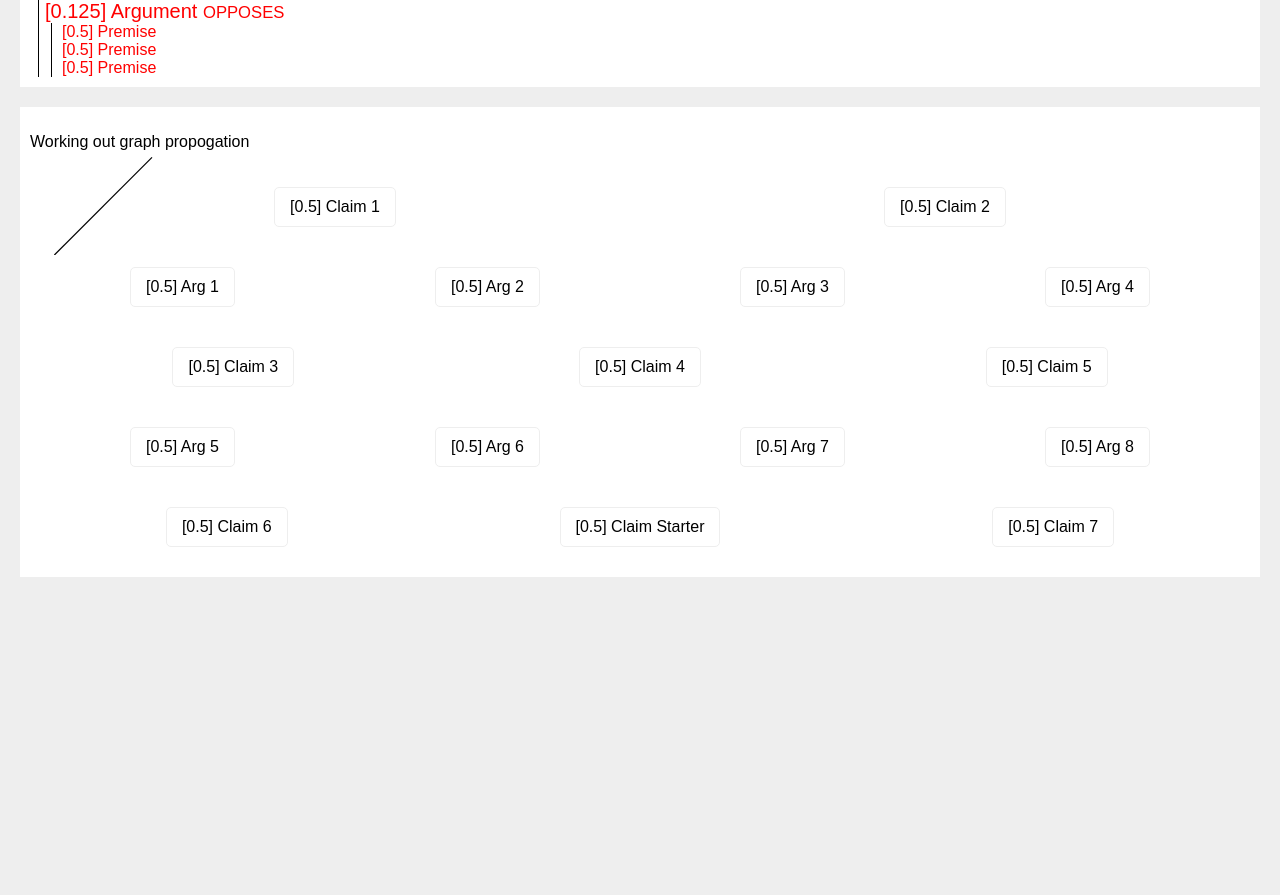
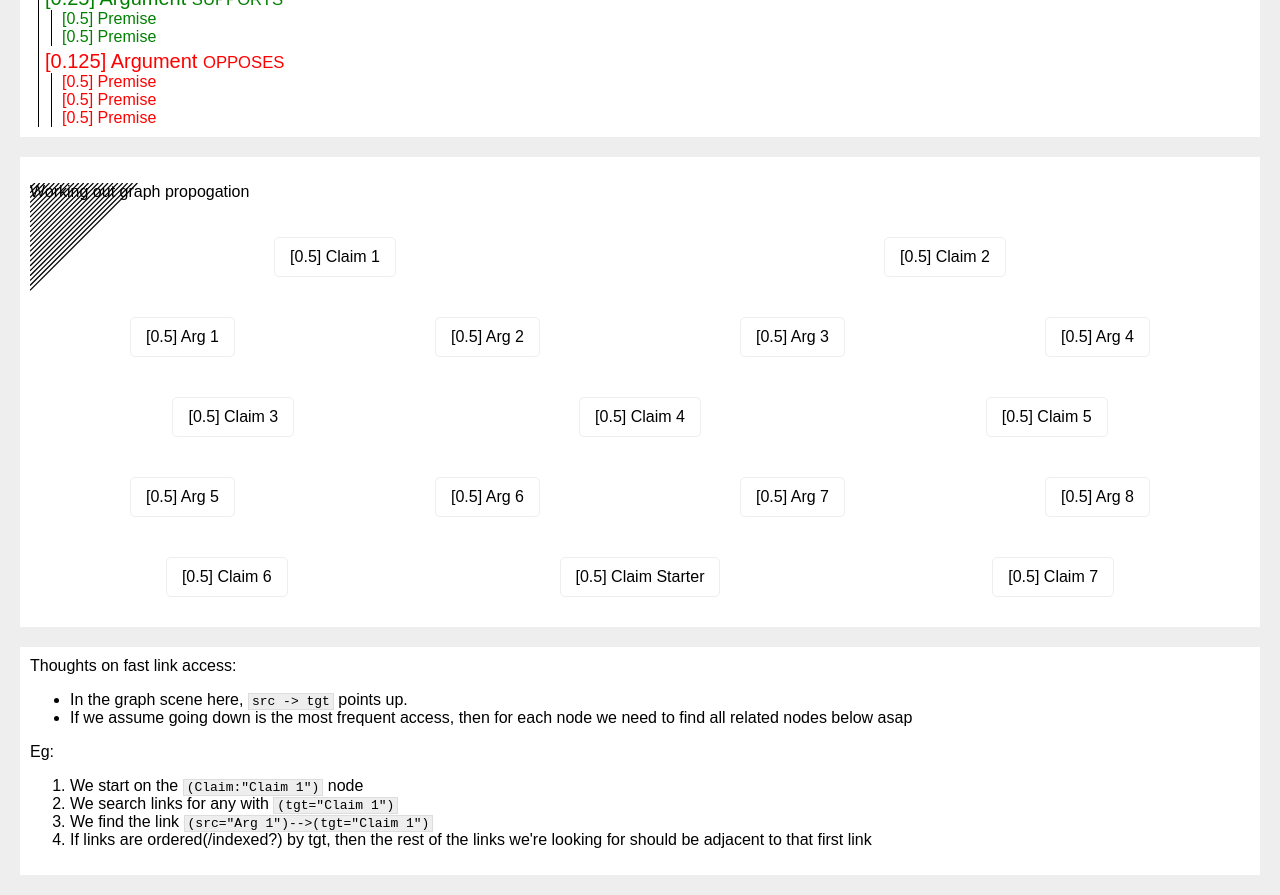
Before and after one commit to WikiLogic/algorithms, a React (Create React App) app: page /#/graph in a window 1280 px wide. Shown: the part 220-1115 px from the top of the page. Before the commit the page ends 817 px from the top, so only its background shows below. Built offline with nearby package versions, Linux system fonts and the light colour scheme.

Commit message:
some thoughts

```diff
--- a/src/App.css
+++ b/src/App.css
@@ -1,4 +1,10 @@
 body { background: #eee; padding: 10px; }
+
+code {
+  background-color: #eee;
+  border: 1px solid #ddd;
+  padding: 0 3px;
+}
 
 .nav {
   display: flex;
@@ -76,3 +82,8 @@
   left: 0; right: 0;
 
 }
+
+.graph-scene__links-svg line  {
+  stroke-width: 1;
+  stroke: black;
+}
--- a/src/App.js
+++ b/src/App.js
@@ -20,11 +20,26 @@
           </div>
           */}
           <div className="body">
+            <p>Algorithms for WL</p>
             <div className="body__panel">
               <ProbabilityScene/>
             </div>
             <div className="body__panel">
               <GraphScene/>
+            </div>
+            <div className="body__panel">
+              Thoughts on fast link access:<br />
+              <ul>
+                <li>In the graph scene here, <code>src -> tgt</code> points up.</li>
+                <li>If we assume going down is the most frequent access, then for each node we need to find all related nodes below asap</li>
+              </ul>
+              Eg:
+              <ol>
+                <li>We start on the <code>(Claim:"Claim 1")</code> node</li>
+                <li>We search links for any with <code>(tgt="Claim 1")</code></li>
+                <li>We find the link <code>(src="Arg 1")-->(tgt="Claim 1")</code></li>
+                <li>If links are ordered(/indexed?) by tgt, then the rest of the links we're looking for should be adjacent to that first link</li>
+              </ol>
             </div>
             {/*
             <Route path="/probability" component={ProbabilityScene}/>
--- a/src/scenes/GraphScene.jsx
+++ b/src/scenes/GraphScene.jsx
@@ -60,12 +60,18 @@
 
   render() {
 
+    var lines = [];
+
+    this.state.links.forEach(function(link, i){
+      lines.push(<line x1={i * 4} y1="0" x2="0" y2={i * 4}/>);
+    });
+
     return (
       <div className="graph-scene">
         <p>Working out graph propogation</p>
         <svg className="graph-scene__links-svg" viewBox="0 0 1000 100" ref="svg">
           {/* The idea is to get the position of the html nodes and map them to this svg */}
-          <line x1="20" y1="100" x2="100" y2="20" stroke-width="1" stroke="black"/>
+          {lines}
         </svg>
         <div className="graph-scene__row">
           <div className="graph-scene__column">
```
